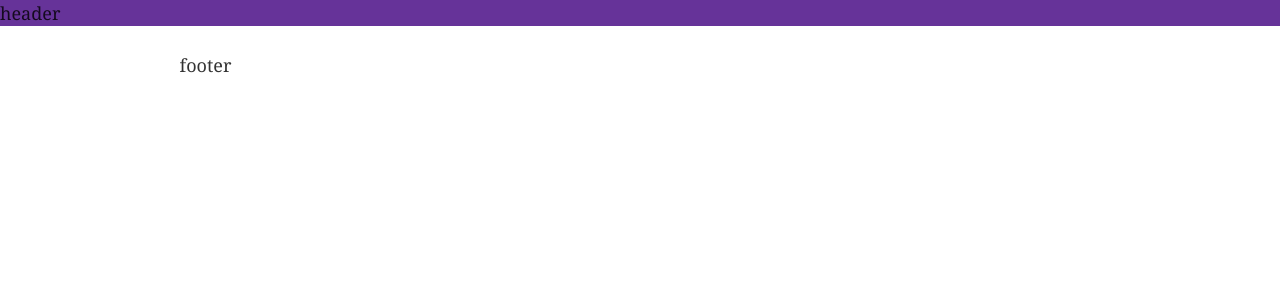
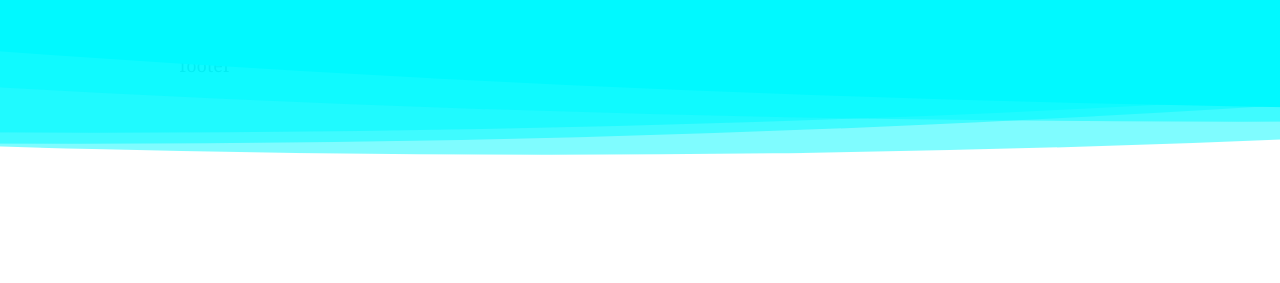
Before and after one commit to DDropping/Portfolio, a Gatsby site: page / in a window 1280 px wide. Built offline with nearby package versions, Linux system fonts and the light colour scheme; Gatsby itself is replaced by a stand-in of ours.

Commit message:
Create waves background component

```diff
--- a/package.json
+++ b/package.json
@@ -5,6 +5,7 @@
   "version": "0.1.0",
   "author": "Kyle Mathews <mathews.kyle@gmail.com>",
   "dependencies": {
+    "framer-motion": "^2.3.0",
     "gatsby": "^2.24.26",
     "gatsby-image": "^2.4.14",
     "gatsby-plugin-manifest": "^2.4.21",
@@ -16,7 +17,8 @@
     "prop-types": "^15.7.2",
     "react": "^16.12.0",
     "react-dom": "^16.12.0",
-    "react-helmet": "^6.1.0"
+    "react-helmet": "^6.1.0",
+    "styled-components": "^5.1.1"
   },
   "devDependencies": {
     "prettier": "2.0.5"
--- /dev/null
+++ b/src/components/background/waves/Wave1.js
@@ -0,0 +1,33 @@
+import React from "react"
+import { motion } from "framer-motion"
+
+import "./waves.css"
+
+const Wave1 = () => {
+  return (
+    <div class="custom-shape-divider-top-1596837605">
+      <motion.svg
+        data-name="Layer 1"
+        xmlns="http://www.w3.org/2000/svg"
+        viewBox="0 0 1200 120"
+        preserveAspectRatio="none"
+        initial={{ x: "-1000px" }}
+        animate={{ x: ["0px", "-1000px", "0px"] }}
+        transition={{
+          duration: 75,
+          ease: "easeInOut",
+          times: [0, 0.5, 1],
+          loop: Infinity,
+          repeatDelay: 0,
+        }}
+      >
+        <path
+          d="M321.39,56.44c58-10.79,114.16-30.13,172-41.86,82.39-16.72,168.19-17.73,250.45-.39C823.78,31,906.67,72,985.66,92.83c70.05,18.48,146.53,26.09,214.34,3V0H0V27.35A600.21,600.21,0,0,0,321.39,56.44Z"
+          class="shape-fill"
+        ></path>
+      </motion.svg>
+    </div>
+  )
+}
+
+export default Wave1
--- /dev/null
+++ b/src/components/background/waves/Wave2.js
@@ -0,0 +1,33 @@
+import React from "react"
+import { motion } from "framer-motion"
+
+import "./waves.css"
+
+const Wave2 = () => {
+  return (
+    <div class="custom-shape-divider-top-1596839163">
+      <motion.svg
+        data-name="Layer 1"
+        xmlns="http://www.w3.org/2000/svg"
+        viewBox="0 0 1200 120"
+        preserveAspectRatio="none"
+        initial={{ x: "-2000px" }}
+        animate={{ x: ["0px", "-2000px", "0px"] }}
+        transition={{
+          duration: 41,
+          ease: "easeInOut",
+          times: [0, 0.5, 1],
+          loop: Infinity,
+          repeatDelay: 0,
+        }}
+      >
+        <path
+          d="M321.39,56.44c58-10.79,114.16-30.13,172-41.86,82.39-16.72,168.19-17.73,250.45-.39C823.78,31,906.67,72,985.66,92.83c70.05,18.48,146.53,26.09,214.34,3V0H0V27.35A600.21,600.21,0,0,0,321.39,56.44Z"
+          class="shape-fill"
+        ></path>
+      </motion.svg>
+    </div>
+  )
+}
+
+export default Wave2
--- /dev/null
+++ b/src/components/background/waves/Wave3.js
@@ -0,0 +1,33 @@
+import React from "react"
+import { motion } from "framer-motion"
+
+import "./waves.css"
+
+const Wave3 = () => {
+  return (
+    <div class="custom-shape-divider-top-1596838987">
+      <motion.svg
+        data-name="Layer 1"
+        xmlns="http://www.w3.org/2000/svg"
+        viewBox="0 0 1200 120"
+        preserveAspectRatio="none"
+        initial={{ x: "0px" }}
+        animate={{ x: ["-3000px", "0px", "-3000px"] }}
+        transition={{
+          duration: 32,
+          ease: "easeInOut",
+          times: [0, 0.5, 1],
+          loop: Infinity,
+          repeatDelay: 0,
+        }}
+      >
+        <path
+          d="M321.39,56.44c58-10.79,114.16-30.13,172-41.86,82.39-16.72,168.19-17.73,250.45-.39C823.78,31,906.67,72,985.66,92.83c70.05,18.48,146.53,26.09,214.34,3V0H0V27.35A600.21,600.21,0,0,0,321.39,56.44Z"
+          class="shape-fill"
+        ></path>
+      </motion.svg>
+    </div>
+  )
+}
+
+export default Wave3
--- /dev/null
+++ b/src/components/background/waves/Wave4.js
@@ -0,0 +1,33 @@
+import React from "react"
+import { motion } from "framer-motion"
+
+import "./waves.css"
+
+const Wave4 = () => {
+  return (
+    <div class="custom-shape-divider-top-1596840238">
+      <motion.svg
+        data-name="Layer 1"
+        xmlns="http://www.w3.org/2000/svg"
+        viewBox="0 0 1200 120"
+        preserveAspectRatio="none"
+        initial={{ x: "-2500px" }}
+        animate={{ x: ["0px", "-2500px", "0px"] }}
+        transition={{
+          duration: 25,
+          ease: "easeInOut",
+          times: [0, 0.5, 1],
+          loop: Infinity,
+          repeatDelay: 0,
+        }}
+      >
+        <path
+          d="M321.39,56.44c58-10.79,114.16-30.13,172-41.86,82.39-16.72,168.19-17.73,250.45-.39C823.78,31,906.67,72,985.66,92.83c70.05,18.48,146.53,26.09,214.34,3V0H0V27.35A600.21,600.21,0,0,0,321.39,56.44Z"
+          class="shape-fill"
+        ></path>
+      </motion.svg>
+    </div>
+  )
+}
+
+export default Wave4
--- /dev/null
+++ b/src/components/background/waves/Wave5.js
@@ -0,0 +1,33 @@
+import React from "react"
+import { motion } from "framer-motion"
+
+import "./waves.css"
+
+const Wave5 = () => {
+  return (
+    <div class="custom-shape-divider-top-1596840126">
+      <motion.svg
+        data-name="Layer 1"
+        xmlns="http://www.w3.org/2000/motion."
+        viewBox="0 0 1200 120"
+        preserveAspectRatio="none"
+        initial={{ x: "0px" }}
+        animate={{ x: ["-1500px", "0px", "-1500px"] }}
+        transition={{
+          duration: 50,
+          ease: "easeInOut",
+          times: [0, 0.5, 1],
+          loop: Infinity,
+          repeatDelay: 0,
+        }}
+      >
+        <path
+          d="M321.39,56.44c58-10.79,114.16-30.13,172-41.86,82.39-16.72,168.19-17.73,250.45-.39C823.78,31,906.67,72,985.66,92.83c70.05,18.48,146.53,26.09,214.34,3V0H0V27.35A600.21,600.21,0,0,0,321.39,56.44Z"
+          class="shape-fill"
+        ></path>
+      </motion.svg>
+    </div>
+  )
+}
+
+export default Wave5
--- /dev/null
+++ b/src/components/background/waves/index.js
@@ -0,0 +1,23 @@
+import React from "react"
+import { motion } from "framer-motion"
+
+import image from "../../../images/logo.png"
+import Waves1 from "./Wave1"
+import Waves2 from "./Wave2"
+import Waves3 from "./Wave3"
+import Waves4 from "./Wave4"
+import Waves5 from "./Wave5"
+
+const index = () => {
+  return (
+    <div>
+      <Waves5 />
+      <Waves4 />
+      <Waves3 />
+      <Waves2 />
+      <Waves1 />
+    </div>
+  )
+}
+
+export default index
--- /dev/null
+++ b/src/components/background/waves/waves.css
@@ -0,0 +1,104 @@
+/* WAVE 1*/
+.custom-shape-divider-top-1596837605 {
+  position: absolute;
+  top: 0;
+  left: 0;
+  width: 100%;
+  overflow: hidden;
+  line-height: 0;
+}
+
+.custom-shape-divider-top-1596837605 svg {
+  position: relative;
+  display: block;
+  width: 10000px;
+  height: 200px;
+}
+
+.custom-shape-divider-top-1596837605 .shape-fill {
+  fill: #00f9ff;
+}
+
+/* WAVE 2*/
+.custom-shape-divider-top-1596839163 {
+  position: absolute;
+  top: 0;
+  left: 0;
+  width: 100%;
+  overflow: hidden;
+  line-height: 0;
+}
+
+.custom-shape-divider-top-1596839163 svg {
+  position: relative;
+  display: block;
+  width: 10000px;
+  height: 220px;
+}
+
+.custom-shape-divider-top-1596839163 .shape-fill {
+  fill: #00f9ff80;
+}
+
+/* WAVE 3*/
+.custom-shape-divider-top-1596838987 {
+  position: absolute;
+  top: 0;
+  left: 0;
+  width: 100%;
+  overflow: hidden;
+  line-height: 0;
+}
+
+.custom-shape-divider-top-1596838987 svg {
+  position: relative;
+  display: block;
+  width: 10000px;
+  height: 240px;
+}
+
+.custom-shape-divider-top-1596838987 .shape-fill {
+  fill: #00f9ff80;
+}
+
+/* WAVE 4*/
+.custom-shape-divider-top-1596840238 {
+  position: absolute;
+  top: 0;
+  left: 0;
+  width: 100%;
+  overflow: hidden;
+  line-height: 0;
+}
+
+.custom-shape-divider-top-1596840238 svg {
+  position: relative;
+  display: block;
+  width: 10000px;
+  height: 260px;
+}
+
+.custom-shape-divider-top-1596840238 .shape-fill {
+  fill: #00f9ff80;
+}
+
+/* WAVE 5*/
+.custom-shape-divider-top-1596840126 {
+  position: absolute;
+  top: 0;
+  left: 0;
+  width: 100%;
+  overflow: hidden;
+  line-height: 0;
+}
+
+.custom-shape-divider-top-1596840126 svg {
+  position: relative;
+  display: block;
+  width: 10000px;
+  height: 280px;
+}
+
+.custom-shape-divider-top-1596840126 .shape-fill {
+  fill: #00f9ff80;
+}
--- a/src/pages/index.js
+++ b/src/pages/index.js
@@ -4,9 +4,12 @@ import { Link } from "gatsby"
 import Layout from "../components/layout"
 import SEO from "../components/seo"
 
+import Waves from '../components/background/waves'
+
 const IndexPage = () => (
   <Layout>
     <SEO title="Home" />
+    <Waves />
   </Layout>
 )
 
```
Also changed, not shown: 1 other file.
